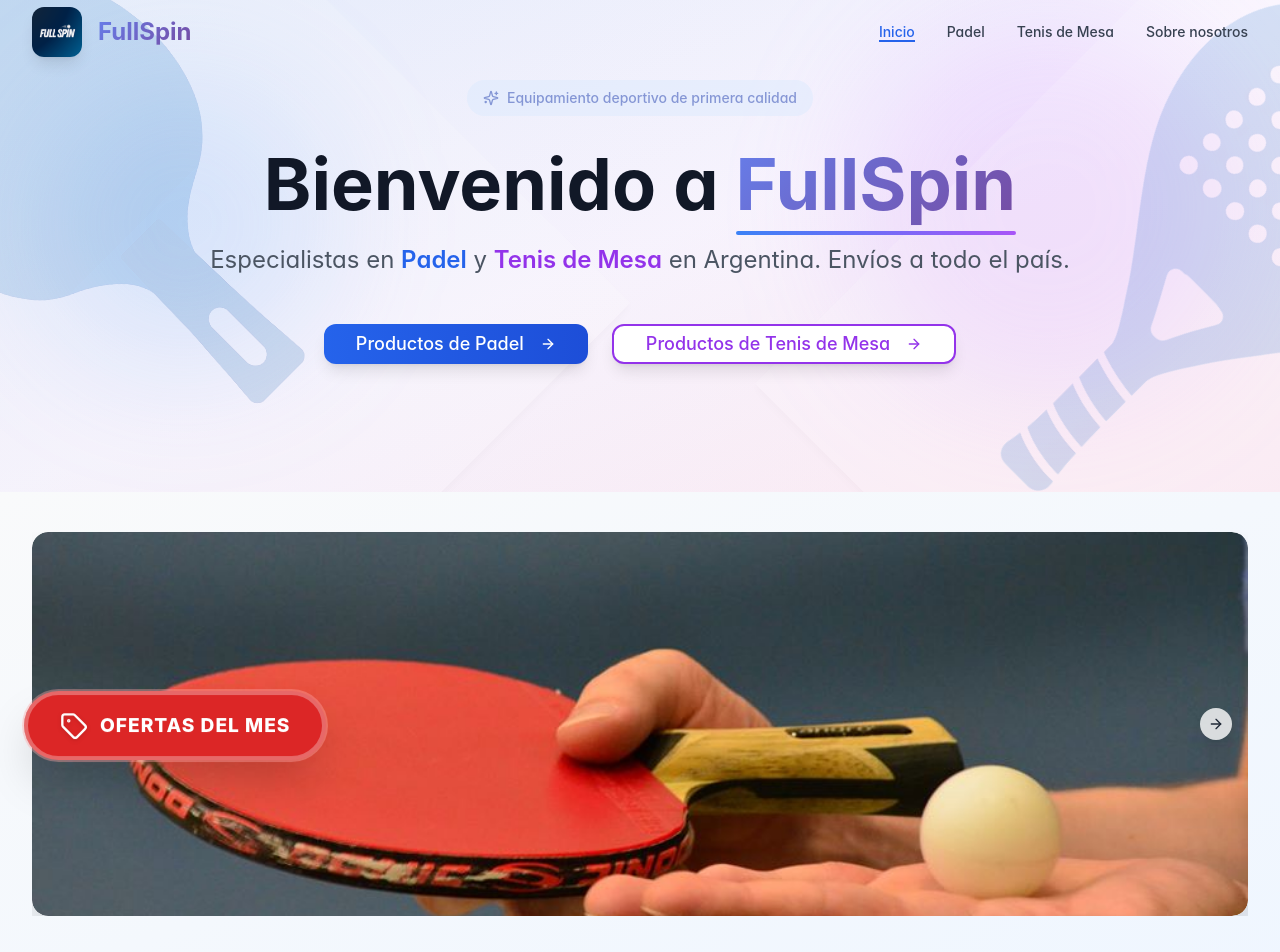
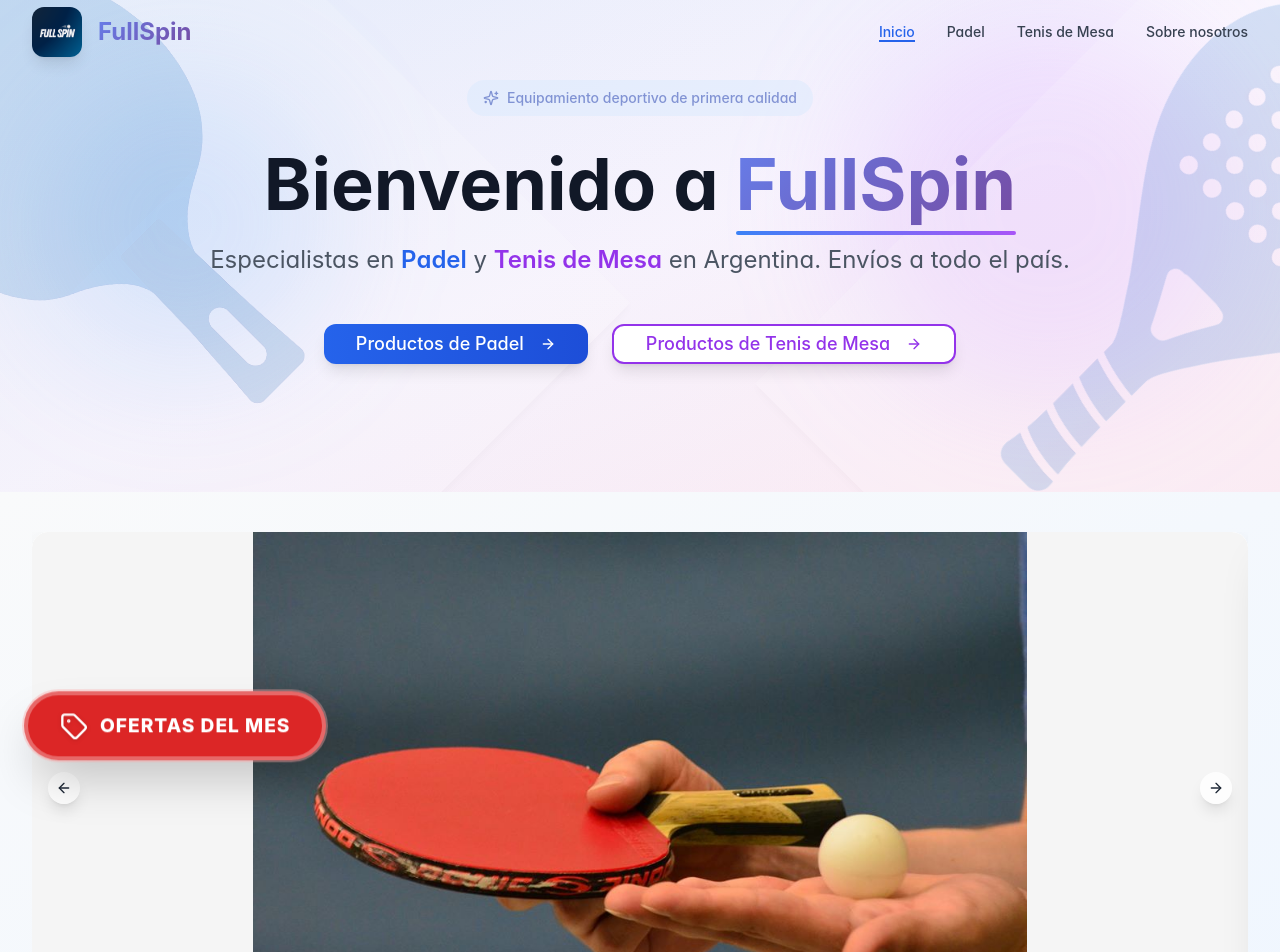
Before and after one commit to christianazcoaga/fullspin, a Next.js app in the folder padel-tennis-ecommerce/: page / in a window 1280 px wide. Shown: the top 952 px of the page. Built offline with nearby package versions, Linux system fonts and the light colour scheme.

Commit message:
mejora index

```diff
--- a/padel-tennis-ecommerce/app/page.tsx
+++ b/padel-tennis-ecommerce/app/page.tsx
@@ -191,12 +191,12 @@ export default function HomePage() {
             <CarouselContent>
               {/* Slide 1 - Tenis de Mesa Local Image */}
               <CarouselItem className="md:basis-1/1 flex items-center justify-center">
-                <div className="relative h-72 md:h-96 w-full bg-white rounded-2xl shadow-2xl overflow-hidden flex items-center justify-center">
+                <div className="relative h-96 md:h-[32rem] w-full bg-white rounded-2xl shadow-2xl overflow-hidden flex items-center justify-center">
                   <Image
                     src="/tenis-mesa1.jpg"
                     alt="Promoción Tenis de Mesa"
                     fill
-                    className="object-cover"
+                    className="object-contain bg-neutral-100"
                     style={{ borderRadius: '1rem' }}
                     priority
                   />
@@ -204,12 +204,12 @@ export default function HomePage() {
               </CarouselItem>
               {/* Slide 2 - Padel Local Image */}
               <CarouselItem className="md:basis-1/1 flex items-center justify-center">
-                <div className="relative h-72 md:h-96 w-full bg-white rounded-2xl shadow-2xl overflow-hidden flex items-center justify-center">
+                <div className="relative h-96 md:h-[32rem] w-full bg-white rounded-2xl shadow-2xl overflow-hidden flex items-center justify-center">
                   <Image
                     src="/padel1.jpg"
                     alt="Promoción Padel"
                     fill
-                    className="object-cover"
+                    className="object-contain bg-neutral-100"
                     style={{ borderRadius: '1rem' }}
                   />
                 </div>
```
